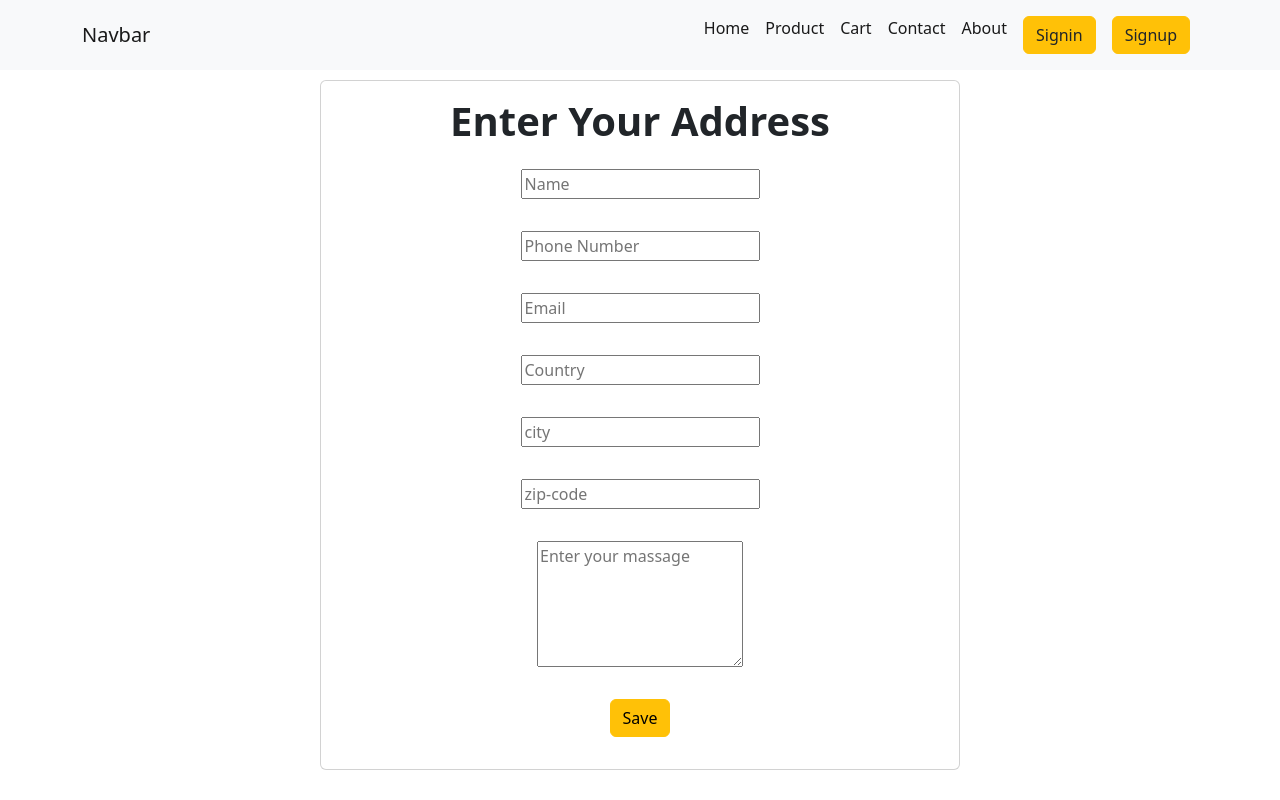
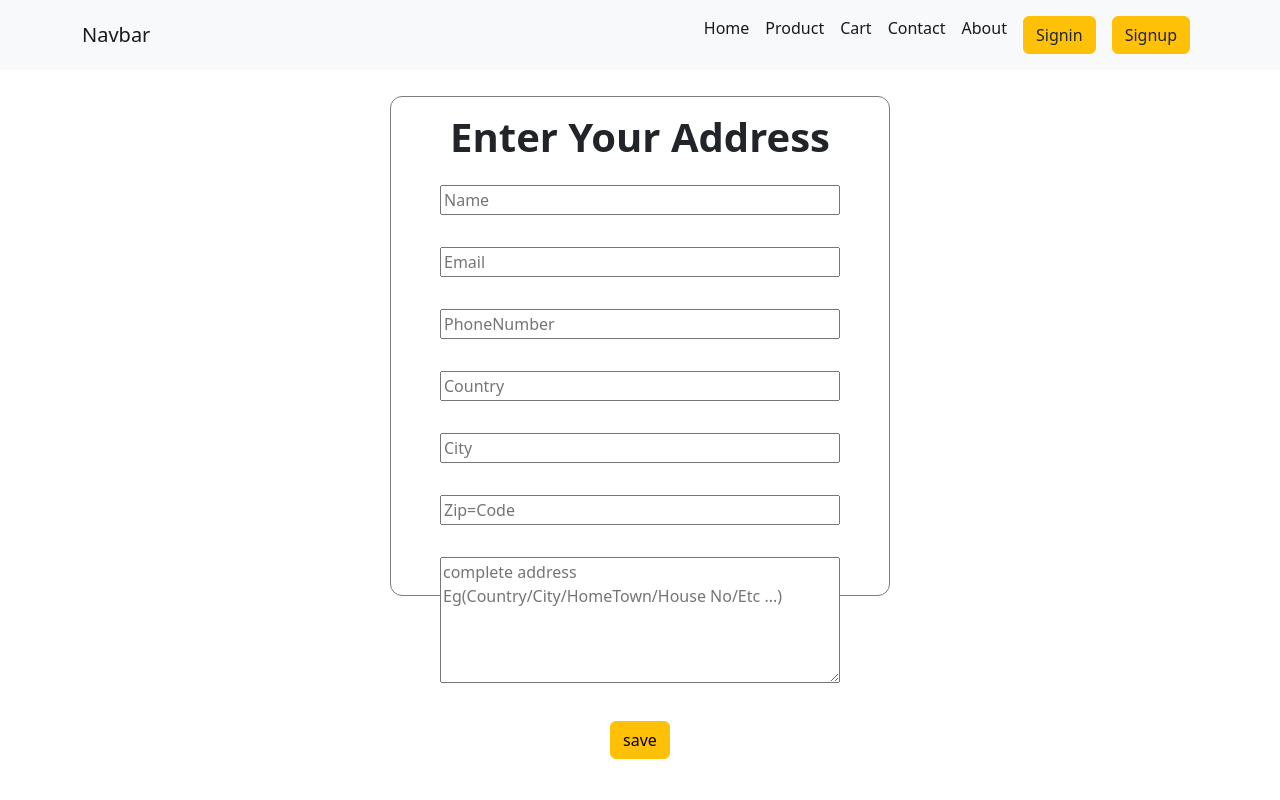
Before and after one commit to SalmanIlya/Dump-Ecommers-Webside, a React (Create React App) app: page /address in a window 1280 px wide. Shown: the top 800 px of the page. Built offline with nearby package versions, Linux system fonts and the light colour scheme.

Commit message:
modifiy address page

```diff
--- a/src/Component/Address/Address.js
+++ b/src/Component/Address/Address.js
@@ -2,30 +2,35 @@ import React from 'react'
 import { useNavigate } from 'react-router-dom'
 import "./style.css"
 const Address = () => {
-  const navagete=useNavigate()
+  const  navagete=useNavigate()
   return (
-    <div className="text-center address ">
+    <div className='contact pt-3'>
 
-<div className='d-flex flex-column container p-3 card w-50 h-75'>
-<h1>
-    <strong>
-     Enter your Address
-    </strong>
-  </h1>
-<input type="text" name='name' className='m-3 input' placeholder='Name'  />
-<input type="text" name='moble' className='m-3 input' placeholder='Phone Number'  />
-<input type="text" name='email' className='m-3 input' placeholder='Email'  />
-<input type="text" name='country' className='m-3 input' placeholder='Country'  />
-<input type="text" name='city' className='m-3 input' placeholder='city'  />
-<input type="text" name='zip-code' className='m-3 input' placeholder='zip-code'  />
-<textarea  rows={5} name="massage" className='m-3 ' placeholder='Enter your massage' />
-<button className='btn btn-warning m-3' onClick={()=>{
+
+<div className='d-flex flex-column container p-3   text-center contact-us '>
+<h1><strong>
+ Enter Your  Address
+    </strong></h1>
+    <div>
+    <input type="text" name='name' className='m-3 input' placeholder='Name'  />
+<input type="email" name='email' className='m-3 input ' placeholder='Email'  />
+<input type="text" name='phoneNumber' className='m-3 input ' placeholder='PhoneNumber'  />
+<input type="text" name='country' className='m-3 input ' placeholder='Country'  />
+<input type="text" name='city' className='m-3 input ' placeholder='City'  />
+<input type="text" name='zipCode' className='m-3 input ' placeholder='Zip=Code'  />
+    </div>
+
+<div className=''>
+<textarea  rows={5}   name="massage" className='m-3 ' placeholder='complete address Eg(Country/City/HomeTown/House No/Etc ...)' />
+
+</div>
+<div>
+<button className='btn btn-warning mt-3' onClick={()=>{
   navagete("/cart/payment")
-}}>
-  Save
-</button>
+}}>save</button>
+
 </div>
-
+</div>
     </div>
   )
 }
```
